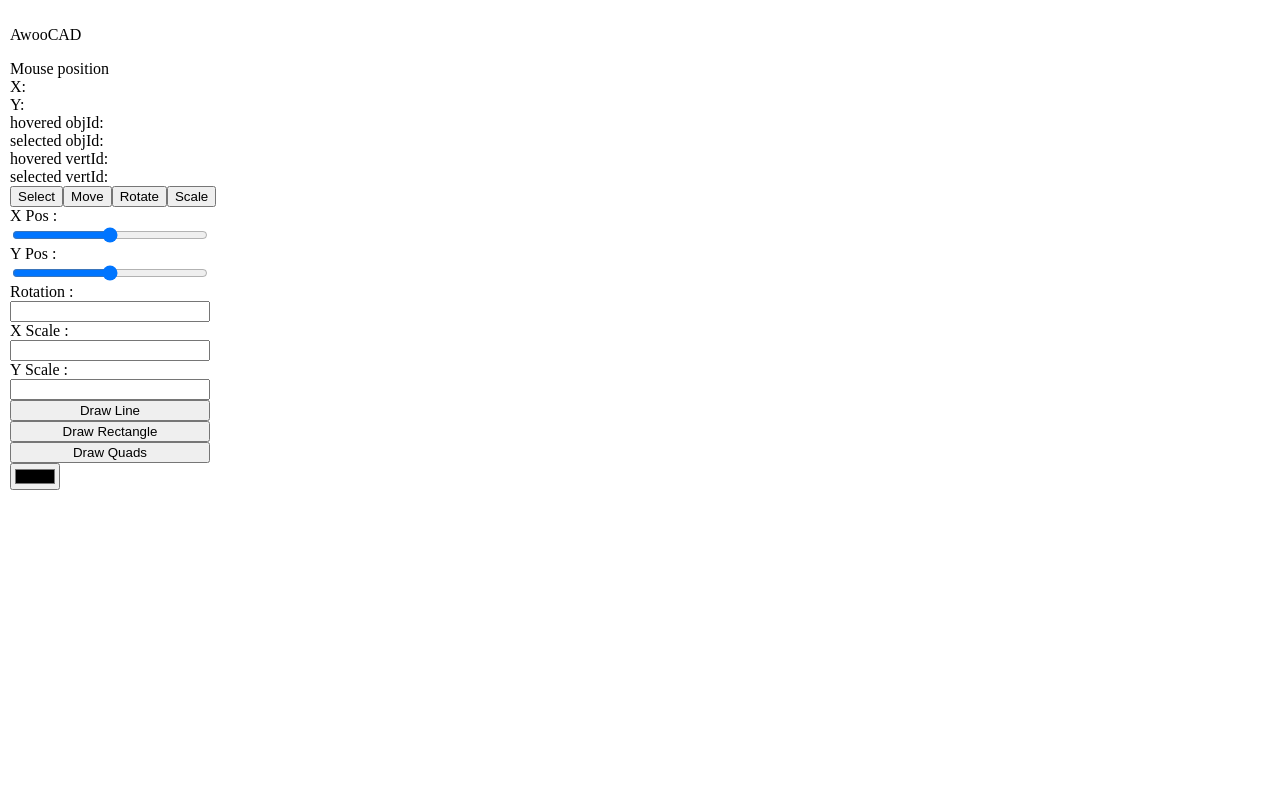
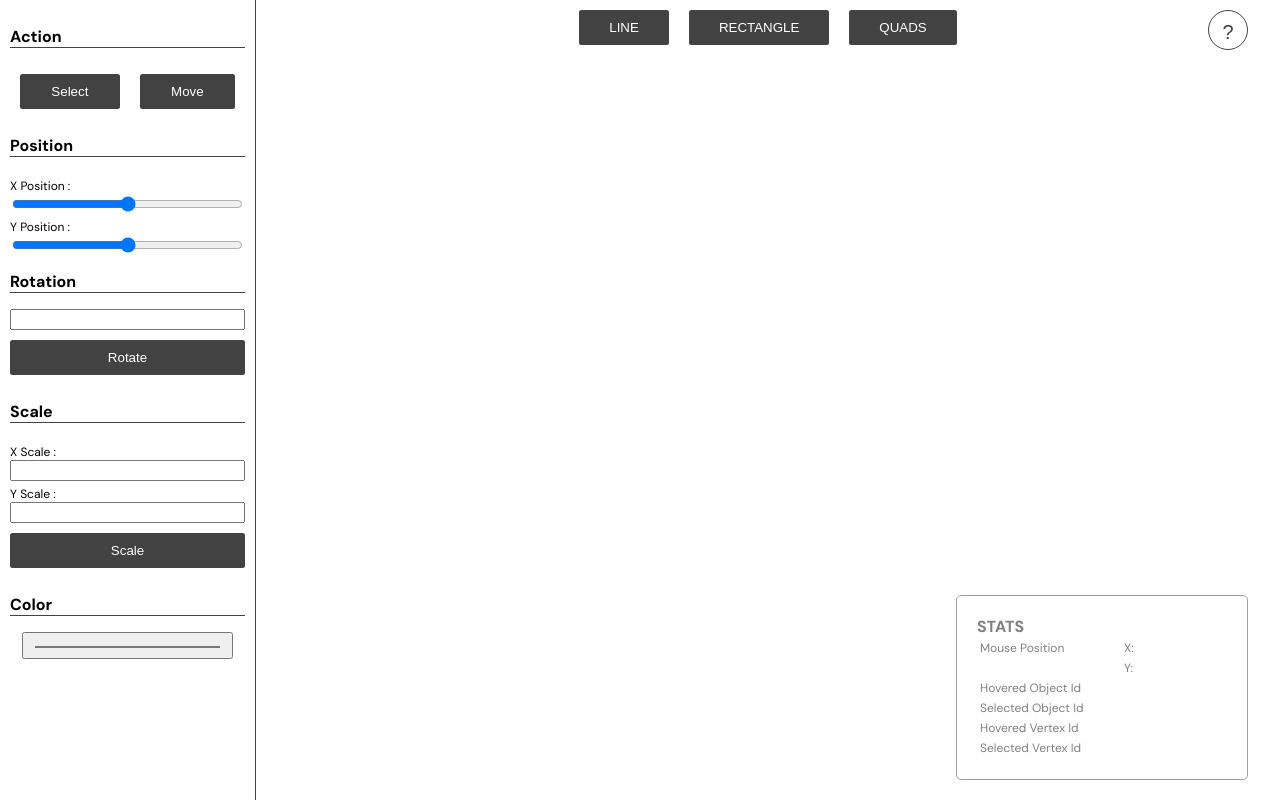
Before and after one commit to arung-agamani/grafkom-cad, a website built with Vite: page src/index.html in a window 1280 px wide. Built offline with nearby package versions, Linux system fonts and the light colour scheme.

Commit message:
style ui

```diff
--- a/src/index.html
+++ b/src/index.html
@@ -4,65 +4,134 @@
     <meta charset="UTF-8">
     <meta name="viewport" content="width=device-width, initial-scale=1.0">
     <title>AwooCAD</title>
-    <style>
-        body {
-            margin: 0;
-        }
-        .flex {
-            display: flex;
-            flex-direction: row;
-        }
-        .flex-col {
-            display: flex;
-            flex-direction: column;
-        }
-        .sidebar {
-            min-width: 200px;
-            max-width: 200px;
-            padding: 10px;
-            display: flex;
-            flex-direction: column;
-        }
-    </style>
+    <link rel="stylesheet" href="style.css">
 </head>
 <body>
     <div class="flex">
         <div class="sidebar">
-            <p>AwooCAD</p>
-            <div class="flex-col">
-                <label>Mouse position</label>
-                <label>X: <span id="x-pos"></span></label>
-                <label>Y: <span id="y-pos"></span></label>
-                <label>hovered  objId: <span id="obj-id"></span></label>
-                <label>selected objId: <span id="sel-id"></span></label>
-                <label>hovered vertId: <span id="vert-id"></span></label>
-                <label>selected vertId: <span id="vsel-id"></span></label>
-            </div>
-            <div class="flex">
+            <!-- <p>AwooCAD</p> -->
+            <p class="menu-title">Action</p>
+            <div class="action">
                 <button id="select-button">Select</button>
                 <button id="move-button">Move</button>
+            </div>
+
+            <p class="menu-title">Position</p>
+            <div class="position">
+                <label for="">X Position : <span id="x-pos-val"></span></label>
+                <input type="range" name="" min="-1000" max="1000" value=0 id="x-pos-range">
+                <label for="">Y Position : <span id="y-pos-val"></span></label>
+                <input type="range" name="" min="-1000" max="1000" value=0 id="y-pos-range">
+            </div>
+
+            <p class="menu-title">Rotation</p>
+            <div class="rotation">
+                <!-- <label for="">Rotation : <span id="y-pos-val"></span></label><br/> -->
+                <input type="text" name="" id="rot-input">
                 <button id="rotate-button">Rotate</button>
-                <button id="scale-button">Scale</button>
             </div>
-            <div class="flex-col">
-                <label for="">X Pos : <span id="x-pos-val"></span></label>
-                <input type="range" name="" min="-1000" max="1000" value=0 id="x-pos-range">
-                <label for="">Y Pos : <span id="y-pos-val"></span></label>
-                <input type="range" name="" min="-1000" max="1000" value=0 id="y-pos-range">
-                <label for="">Rotation : <span id="y-pos-val"></span></label>
-                <input type="text" name="" id="rot-input">
+
+            <p class="menu-title">Scale</p>
+            <div class="scale">
                 <label for="">X Scale : <span id="x-scale-val"></span></label>
                 <input type="text" name="" id="x-scale-input">
                 <label for="">Y Scale : <span id="y-scale-val"></span></label>
                 <input type="text" name="" id="y-scale-input">
+                <button id="scale-button">Scale</button>
             </div>
-            <button id="draw-line">Draw Line</button>
-            <button id="draw-rect">Draw Rectangle</button>
-            <button id="draw-quad">Draw Quads</button>
+
+            <p class="menu-title">Color</p>
             <input type="color" name="col-picker" id="col-picker">
         </div>
         <canvas id="content"></canvas>
     </div>
+
+    <div class="stats">
+        <h2>STATS</h2>
+        <table>
+            <tr>
+                <td>Mouse Position</td>
+                <td>X: <span id="x-pos"></span></td>
+            </tr>
+            <tr>
+                <td></td>
+                <td>Y: <span id="y-pos"></span></td>
+            </tr>
+            <tr>
+                <td>Hovered Object Id</td>
+                <td><span id="obj-id"></span></td>
+            </tr>
+            <tr>
+                <td>Selected Object Id</td>
+                <td><span id="sel-id"></span></td>
+            </tr>
+            <tr>
+                <td>Hovered Vertex Id</td>
+                <td><span id="vert-id"></span></td>
+            </tr>
+            <tr>
+                <td>Selected Vertex Id</td>
+                <td><span id="vsel-id"></span></td>
+            </tr>
+
+        </table>
+    </div>
+
+    <div class="menu-button">
+        <button id="draw-line">LINE</button>
+        <button id="draw-rect">RECTANGLE</button>
+        <button id="draw-quad">QUADS</button>
+    </div>
+
+    <div class="help">
+        <button data-modal-target="#modal"> ? </button>
+        <div class="modal" id="modal">
+            <div class="popup-header">
+                <div class="title">HELP</div>
+                <button data-close-button class="close-button">&times;</button>
+            </div>
+            <div class="popup-body">Isi Help</div>
+        </div>
+        <div id="overlay"></div>
+    </div>
+    <script>
+        const openModalButtons = document.querySelectorAll('[data-modal-target]')
+        const closeModalButtons = document.querySelectorAll('[data-close-button]')
+        const overlay = document.getElementById('overlay')
+
+        openModalButtons.forEach(button => {
+            button.addEventListener('click', () => {
+                const modal = document.querySelector(button.dataset.modalTarget)
+                openModal(modal)
+            })
+        })
+
+        overlay.addEventListener('click', () => {
+            const modals = document.querySelectorAll('.modal.active')
+            modals.forEach(modal => {
+                closeModal(modal)
+            })
+        })
+
+        closeModalButtons.forEach(button => {
+            button.addEventListener('click', () => {
+                const modal = button.closest('.modal')
+                closeModal(modal)
+            })
+        })
+
+        function openModal(modal) {
+            if (modal == null) return
+            modal.classList.add('active')
+            overlay.classList.add('active')
+        }
+
+        function closeModal(modal) {
+            if (modal == null) return
+            modal.classList.remove('active')
+            overlay.classList.remove('active')
+        }
+    </script>
     <script src="main.js" type="module"></script>
 </body>
 </html>
--- a/src/main.ts
+++ b/src/main.ts
@@ -152,7 +152,7 @@ function drawQuad() {
 
 async function main() {
     const canvas = document.getElementById('content') as HTMLCanvasElement
-    canvas.width = window.innerWidth - 200
+    canvas.width = window.innerWidth*0.8
     canvas.height = window.innerHeight
     const gl = canvas.getContext('webgl2')
     if (!gl) {
@@ -340,7 +340,7 @@ function clickEvent(gl: WebGL2RenderingContext, event, objectManager: ObjectMana
         } else {
             objectManager.deselectAll()
             previouslySelectedObjId = -1
-            document.getElementById('sel-id').innerText = 'none selected'
+            document.getElementById('sel-id').innerText = 'none'
         }
     }
 }
--- /dev/null
+++ b/src/style.css
@@ -0,0 +1,196 @@
+@import url('https://fonts.googleapis.com/css2?family=DM+Sans:ital,wght@0,400;0,500;0,700;1,400;1,500;1,700&display=swap');
+
+body {
+    margin: 0;
+    font-family: 'DM Sans', sans-serif;
+}
+button {
+    cursor: pointer;
+    border: none;
+    outline-style: none;
+}
+.flex {
+    display: flex;
+}
+.flex-col {
+    display: flex;
+    flex-direction: column;
+}
+.sidebar {
+    padding: 10px;
+    display: flex;
+    flex-direction: column;
+    flex-basis: 20%;
+}
+canvas {
+    flex-basis: 80%;
+    height: 100vh;
+    border-left: 1px solid #424242;
+}
+.menu-button {
+    width: 80%;
+    display: flex;
+    position: fixed;
+    top: 0;
+    right: 0;
+    justify-content: center;
+}
+.menu-button button {
+    flex-basis: 1;
+    margin: 10px;
+    padding: 10px 30px;
+    background-color: #424242;
+    color: white;
+    border-radius: 2.5px;
+}
+.menu-title {
+    font-weight: bold;
+    border-bottom: 1px solid #424242;
+}
+.action {
+    width: 100%;
+    display: flex;
+    margin: 0 auto;
+}
+.action button{
+    background-color: #424242;
+    border-radius: 2.5px;
+    padding: 10px;
+    margin: 10px;
+    color: white;
+    flex-grow: 1;
+}
+.position, .rotation, .scale {
+    display: flex;
+    flex-direction: column;
+}
+.rotation button, .scale button {
+    background-color: #424242;
+    border-radius: 2.5px;
+    padding: 10px;
+    margin: 10px 0;
+    color: white;
+}
+#col-picker {
+    width: 90%;
+    margin: 0 auto;
+    padding: 10px;
+}
+.position label, .scale label {
+    font-size: 12px;
+    margin-top: 5px;
+}
+
+.stats {
+    position: fixed;
+    bottom: 2.5%;
+    right: 2.5%;
+    display: flex;
+    flex-direction: column;
+    border: 1px solid #424242;
+    border-radius: 5px;
+    padding: 20px;
+    opacity: .5;
+    width: 250px;
+}
+.stats h2 {
+    margin: 0;
+    font-size: 16px;
+}
+table {
+    font-size: 12px;
+}
+
+td:nth-child(even){
+    width: 100px;
+}
+
+.stats:hover {
+    opacity: 1;
+    transition: .3s;
+}
+.help {
+    position: fixed;
+    top: 0;
+    right: 2.5%;
+}
+.help button {
+    margin-top: 10px;
+    padding: 10px;
+    border: 1px solid #424242;
+    color: #424242;
+    background-color: white;
+    width: 40px;
+    height: 40px;
+    font-size: 20px;
+    border-radius: 50%;
+    cursor: pointer;
+    outline-style: none;
+}
+.help button:hover {
+    background-color: #424242;
+    transition: .3s;
+    color: white;
+}
+
+/* Pop Up Help */
+.modal {
+    position: fixed;
+    top: 50%;
+    left: 50%;
+    transform: translate(-50%, -50%) scale(0);
+    transition: 200ms ease-in-out;
+    z-index: 10;
+    background-color: white;
+    width: 800px;
+    max-width: 80%;
+    max-height: 90%;
+    /* overflow-y: scroll; */
+}
+
+.modal.active {
+    transform: translate(-50%, -50%) scale(1);
+}
+
+.popup-header {
+    padding: 10px 15px;
+    display: flex;
+    justify-content: space-between;
+    align-items: center;
+    font-weight: bold;
+    font-size: 24px;
+    border-bottom: 2px solid #424242;
+
+}
+
+.popup-header .close-button {
+    cursor: pointer;
+    border: none;
+    outline: none;
+    background: none;
+    font-size: 20px;
+    font-weight: bold;
+}
+
+.popup-body {
+    padding: 30px;
+    text-align: center;
+}
+
+#overlay {
+    position: fixed;
+    opacity: 0;
+    transition: 200ms ease-in-out;
+    top: 0;
+    left: 0;
+    right: 0;
+    bottom: 0;
+    background: rgba(0, 0, 0, 0.5);
+    backdrop-filter: blur(2px);
+    pointer-events: none;
+}
+
+#overlay.active {
+    opacity: 1;
+    pointer-events: all;
+}
```
